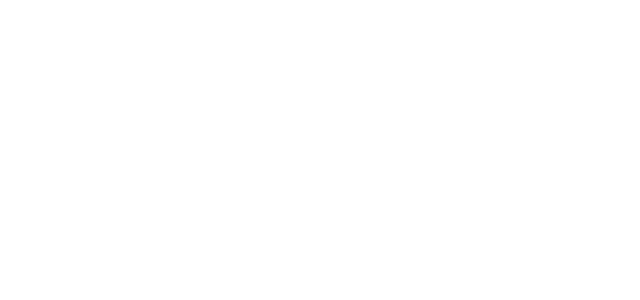
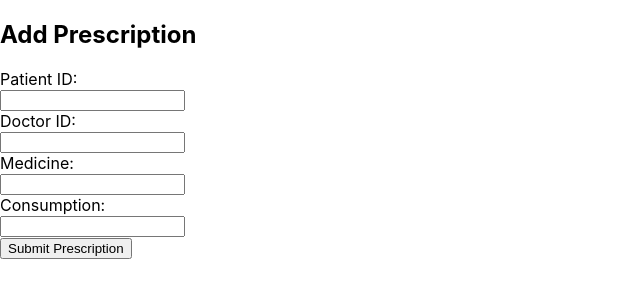
Before and after one commit to naman-0804/Healthcare, a React (Create React App) app: page /Prescription in a window 1280 px wide. Before the commit this address had no page. Shown: the top 300 px of the page, without its empty margins (0-640 px from the left). Built offline with nearby package versions, Linux system fonts and the light colour scheme.

Commit message:
added prescription addition

```diff
--- a/src/App.js
+++ b/src/App.js
@@ -5,6 +5,7 @@
 import DoctorDashboard from './pages/DoctorDashboard';
 import PatientDashboard from './pages/PatientDashboard';
 import AppointmentScheduling from './pages/Appointement';
+import Prescription from './pages/Prescription';
 function Navigation() {
   const location = useLocation();
 
@@ -37,6 +38,7 @@
           <Route path="/DoctorDashboard" element={<DoctorDashboard />} />
           <Route path="/PatientDashboard" element={<PatientDashboard />} />
           <Route path="/AppointmentScheduling" element={<AppointmentScheduling />} />
+          <Route path="/Prescription" element={<Prescription />} />
         </Routes>
       </div>
     </Router>
--- a/src/pages/DoctorDashboard.js
+++ b/src/pages/DoctorDashboard.js
@@ -1,10 +1,10 @@
-// DoctorDashboard.js
 import React from 'react';
-
+import { Link } from 'react-router-dom';
 function DoctorDashboard() {
   return (
     <div>
       <h2>Doctor Dashboard</h2>
+      <Link to="/Prescription">Add prescription</Link>
       {}
     </div>
   );
--- /dev/null
+++ b/src/pages/Prescription.js
@@ -0,0 +1,65 @@
+// Prescription.js
+import React, { useState } from 'react';
+import supabase from '../config/supabaseClient';
+
+function Prescription() {
+  const [prescriptionData, setPrescriptionData] = useState({
+    pat_id: '',
+    doc_id: '',
+    Medicine: '',
+    Consumption: ''
+  });
+
+  const handlePrescriptionSubmit = async (e) => {
+    e.preventDefault();
+    try {
+      const { data, error } = await supabase.from('prescription').insert([prescriptionData]);
+
+      if (error) {
+        throw error;
+      }
+
+      console.log('Prescription submitted successfully:', data);
+      alert('Prescription submitted successfully!');
+
+      // Clear the form after submission
+      setPrescriptionData({
+        pat_id: '',
+        doc_id: '',
+        Medicine: '',
+        Consumption: ''
+      });
+
+    } catch (error) {
+      console.error('Error submitting prescription:', error.message);
+      alert('An error occurred. Please try again later.');
+    }
+  };
+
+  const handleChange = (e) => {
+    const { name, value } = e.target;
+    setPrescriptionData(prevData => ({
+      ...prevData,
+      [name]: value
+    }));
+  };
+
+  return (
+    <div>
+      <h2>Add Prescription</h2>
+      <form onSubmit={handlePrescriptionSubmit}>
+        <label htmlFor="pat_id">Patient ID:</label><br />
+        <input type="text" id="pat_id" name="pat_id" value={prescriptionData.pat_id} onChange={handleChange} required /><br />
+        <label htmlFor="doc_id">Doctor ID:</label><br />
+        <input type="text" id="doc_id" name="doc_id" value={prescriptionData.doc_id} onChange={handleChange} required /><br />
+        <label htmlFor="medicine">Medicine:</label><br />
+        <input type="text" id="Medicine" name="Medicine" value={prescriptionData.Medicine} onChange={handleChange} required /><br />
+        <label htmlFor="consumption">Consumption:</label><br />
+        <input type="text" id="Consumption" name="Consumption" value={prescriptionData.Consumption} onChange={handleChange} required /><br />
+        <button type="submit">Submit Prescription</button>
+      </form>
+    </div>
+  );
+}
+
+export default Prescription;
```
